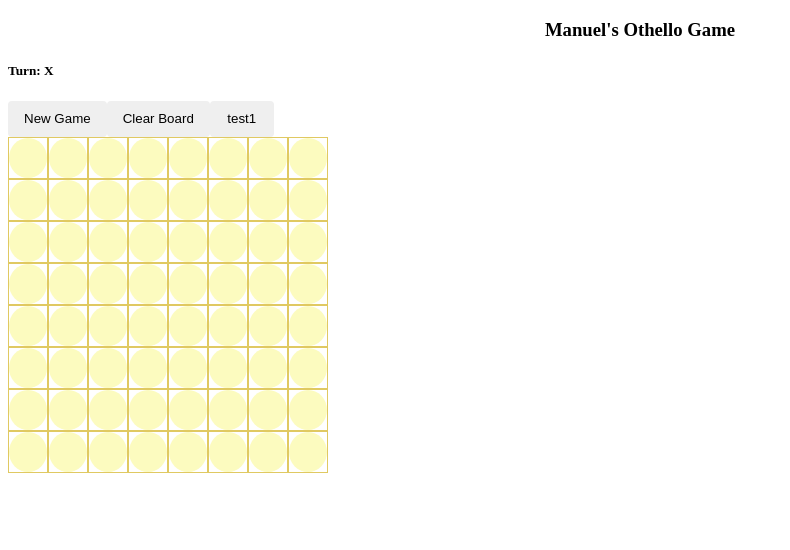
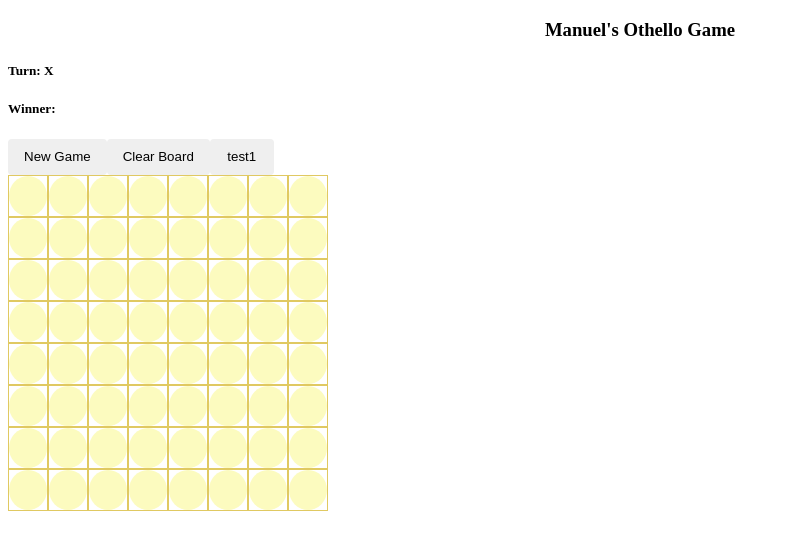
Before and after one commit to unimanuel/uniGames, an Angular app: page / in a window 1280 px wide. Shown: the top 550 px of the page, without its empty margins (0-790 px from the left). Built offline with nearby package versions, Linux system fonts and the light colour scheme.

Commit message:
Winner field.

```diff
--- a/src/app/othello-board/othello-board.component.html
+++ b/src/app/othello-board/othello-board.component.html
@@ -1,5 +1,6 @@
 <h3>Manuel's Othello Game</h3>
 <h5>Turn: {{whosturn}}</h5>
+<h5>Winner: {{winner}}</h5>
 <button mat-raised-button (click)="newGame()">New Game</button>
 <button mat-raised-button (click)="clearBoard()">Clear Board</button>
 <button mat-raised-button (click)="makeMove(1)">{{descr}}</button>
--- a/src/app/othello-board/othello-board.component.ts
+++ b/src/app/othello-board/othello-board.component.ts
@@ -10,6 +10,8 @@ export class OthelloBoardComponent implements OnInit {
   squares : any[];
   descr = 'test1';
   whosturn = 'X';
+  winner = null;
+
   constructor() { }
 
   ngOnInit(): void {
```
